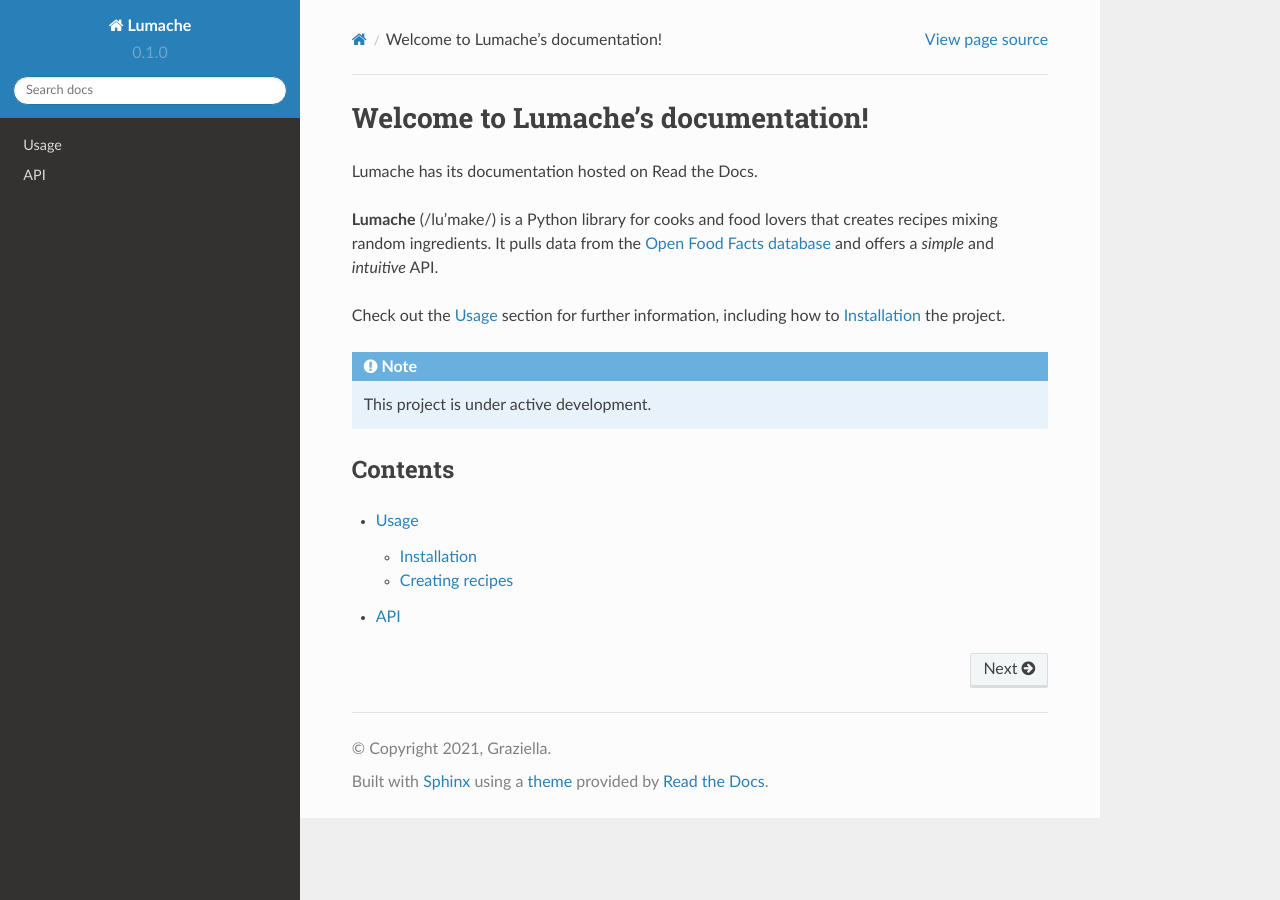
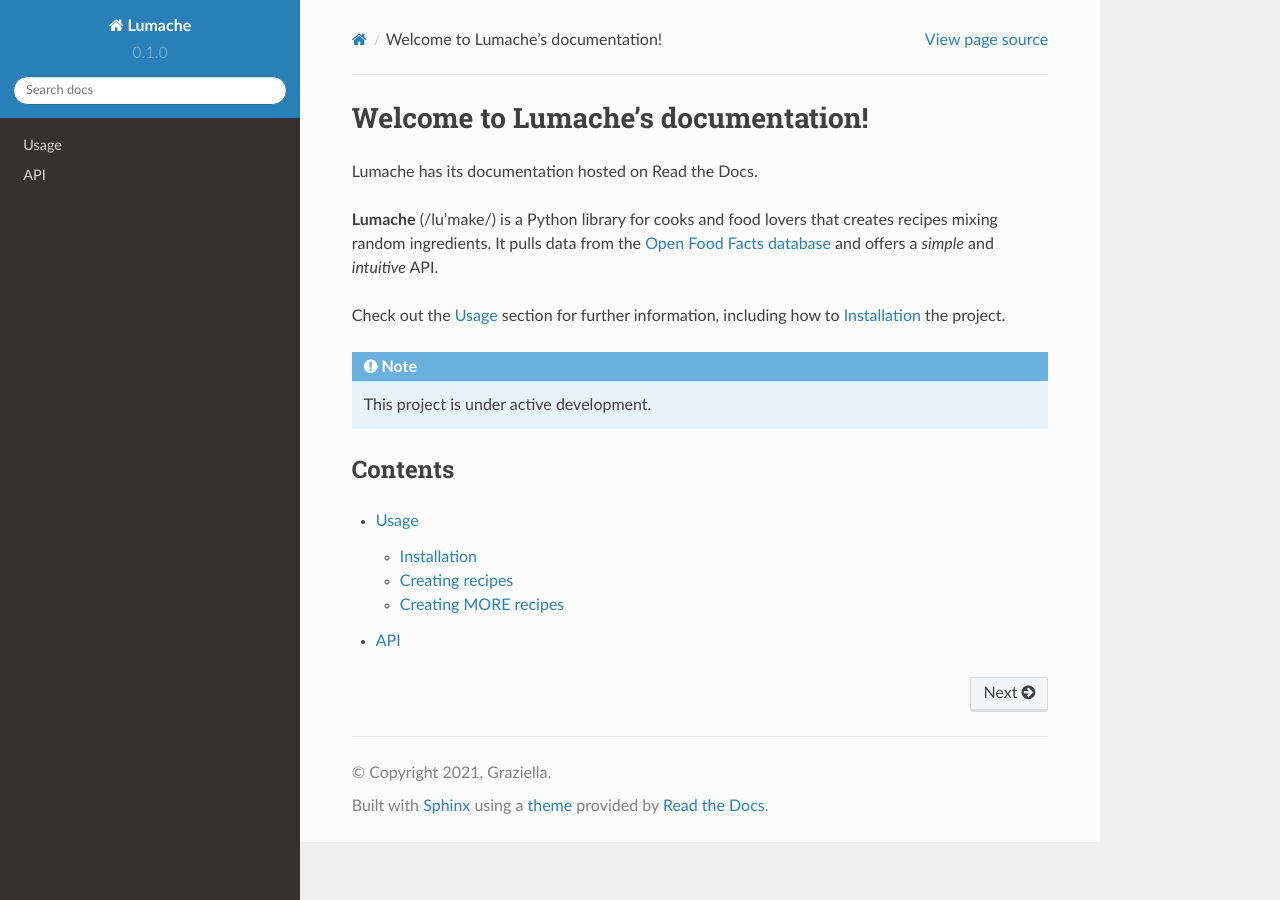
Before and after one commit to har23k/readthedocs, a Sphinx documentation site: the page built from docs/source/index.rst, in a window 1280 px wide. Built offline with Sphinx 7.4.7 and the Read the Docs theme 2.0.0, drawn with Linux system fonts in a browser that asks for light colours.

Commit message:
Update usage.rst

```diff
--- a/docs/source/usage.rst
+++ b/docs/source/usage.rst
@@ -31,3 +31,22 @@ For example:
 >>> import lumache
 >>> lumache.get_random_ingredients()
 ['shells', 'gorgonzola', 'parsley']
+
+
+
+Creating MORE recipes
+----------------
+
++------------+--------+------+
+|   Column 1  | Column 2 | Column 3 |
++============+========+========+
+|    Test    |   Me   |   Huh   |
++------------+--------+------+
+|            |        |        |
++------------+--------+------+
+|            |        |        |
++------------+--------+------+
+|            |        |        |
++------------+--------+------+
+|            |        |        |
++------------+--------+------+
```
